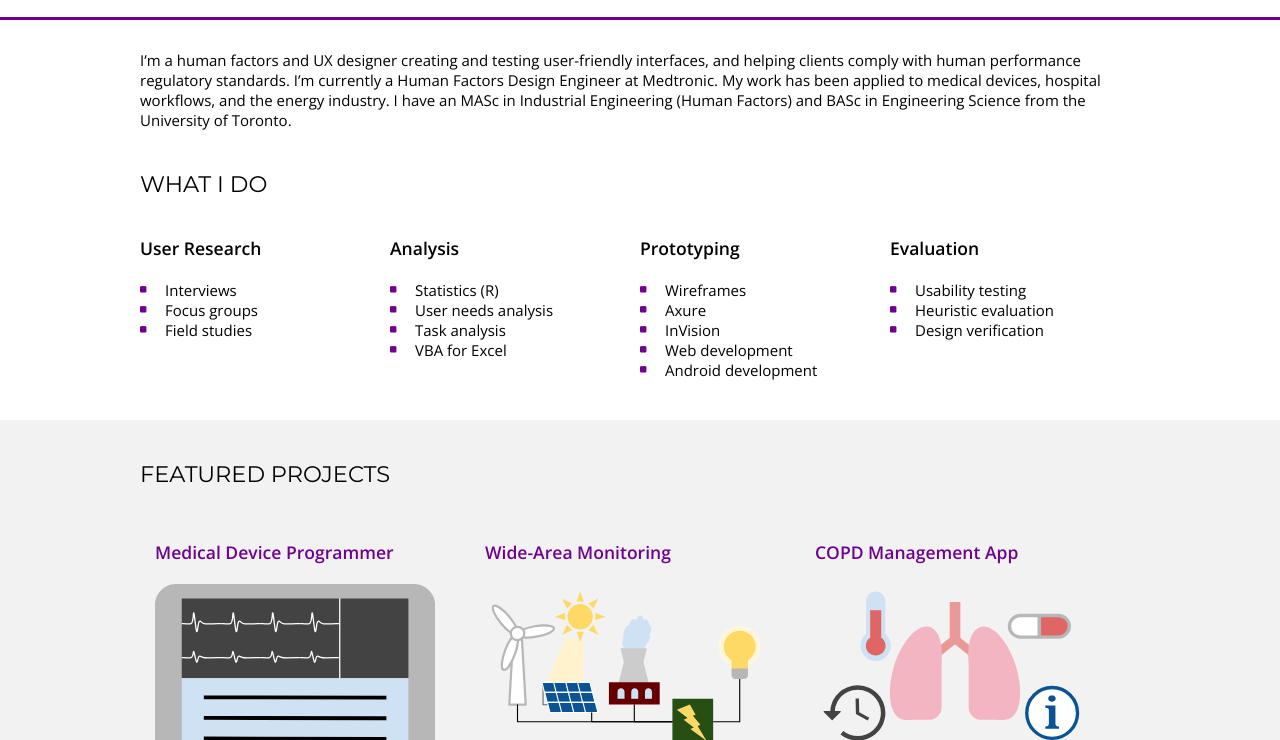
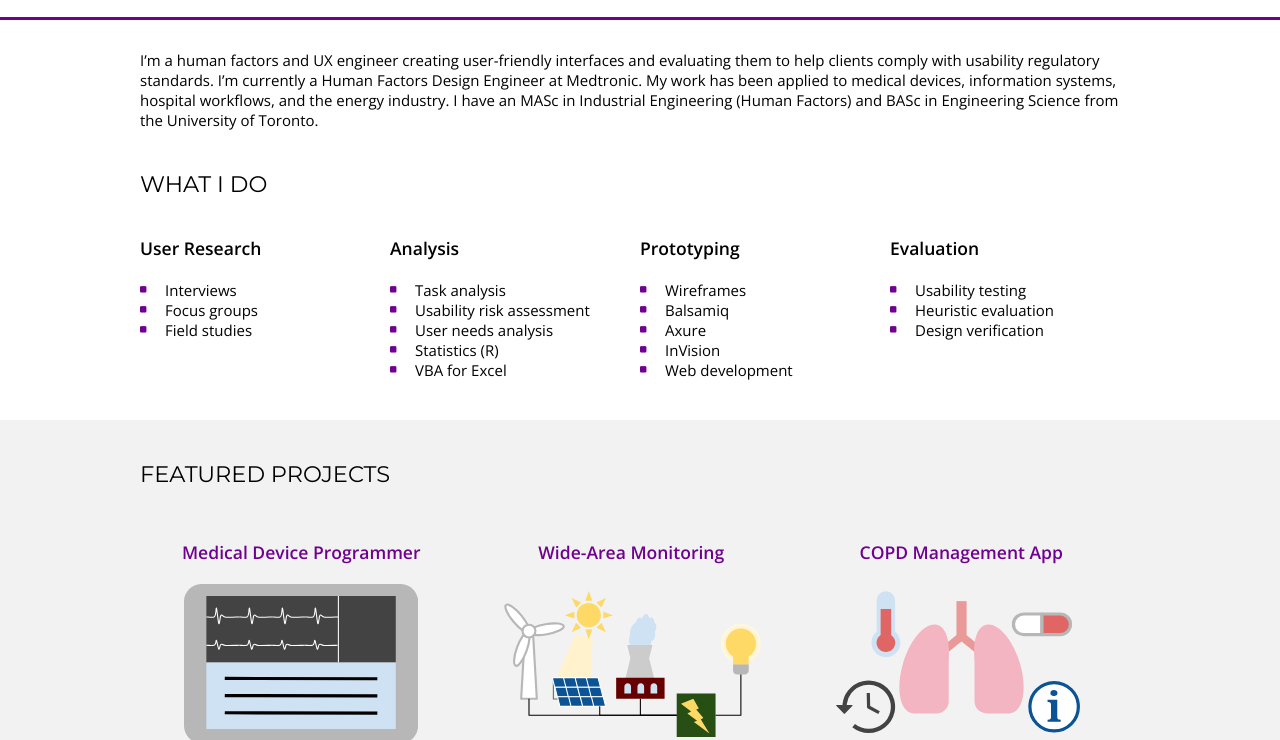
Before and after one commit to fionatran/fionatran.github.io, a plain HTML site: page index.html in a window 1280 px wide. Shown: the part 60-800 px from the top of the page. Drawn offline with nearby package versions, Linux system fonts and the light colour scheme.

Commit message:
project styling and intro edits

```diff
--- a/css/style.css
+++ b/css/style.css
@@ -184,11 +184,12 @@ section.projects {
 .project-container {
 	padding: 1em;
 	margin-right: 0.5em;
+	text-align: center;
 }
 
 .project-container img {
-	margin: 20px 0px 0px 0px;
-	max-width: 280px;
+	margin: 20px auto 0px auto;
+	max-height: 160px;
 }
 
 .project-container:hover {
--- a/index.html
+++ b/index.html
@@ -31,7 +31,7 @@
 <section class="intro" id="intro">
 	<div class="content">
 
-			<p>I&rsquo;m a human factors and UX designer creating and testing user-friendly interfaces, and helping clients comply with human performance regulatory standards. I&rsquo;m currently a Human Factors Design Engineer at Medtronic. My work has been applied to medical devices, hospital workflows, and the energy industry. I have an MASc in Industrial Engineering (Human Factors) and BASc in Engineering Science from the University of Toronto.</p>
+			<p>I&rsquo;m a human factors and UX engineer creating user-friendly interfaces and evaluating them to help clients comply with usability regulatory standards. I&rsquo;m currently a Human Factors Design Engineer at Medtronic. My work has been applied to medical devices, information systems, hospital workflows, and the energy industry. I have an MASc in Industrial Engineering (Human Factors) and BASc in Engineering Science from the University of Toronto.</p>
 
 
 	</div>
@@ -53,9 +53,10 @@
 			<div class="skill-col">
 				<h3>Analysis</h3>
 				<ul>
+<li>Task analysis</li>
+<li>Usability risk assessment</li>
+<li>User needs analysis</li>
 <li>Statistics (R)</li>
-<li>User needs analysis</li>
-<li>Task analysis</li>
 <li>VBA for Excel</li>
 </ul>
 
@@ -65,10 +66,10 @@
 				<h3>Prototyping</h3>
 				<ul>
 <li>Wireframes</li>
+<li>Balsamiq</li>
 <li>Axure</li>
 <li>InVision</li>
 <li>Web development</li>
-<li>Android development</li>
 </ul>
 
 			</div>
```
